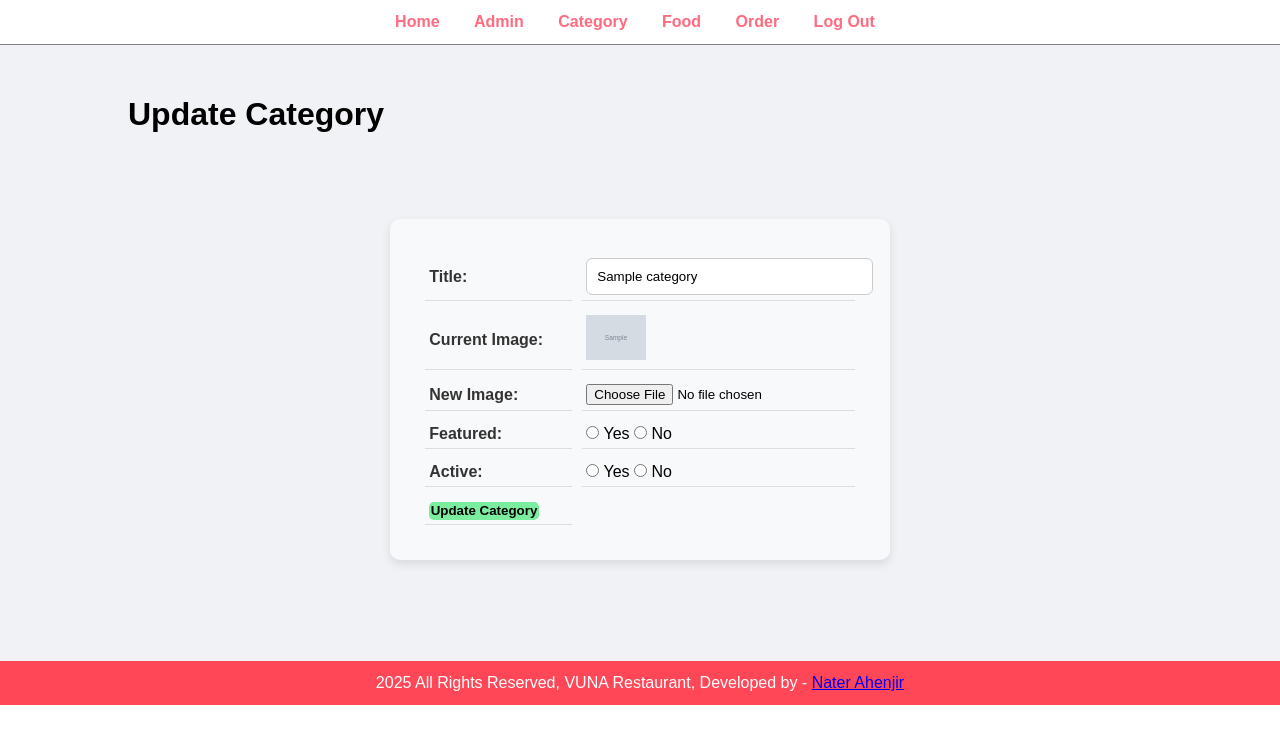
After one commit to Nater748/food-order-website, a PHP site: page /food/admin/update-category.php?id=1 in a window 1280 px wide. The commit adds this page. Shown: the top 744 px of the page. Run offline with PHP 8.4, Linux system fonts and the light colour scheme; the visitor is signed in with stand-in values (Sample User, id 1); tables that the repository leaves empty or names only in its code hold one stand-in row (values such as "Sample post"); grey boxes marked "Sample" are stand-in pictures.

Commit message:
today was hectic

```diff
--- a/admin/add-category.php
+++ b/admin/add-category.php
@@ -69,6 +69,11 @@
 
             if(isset($_FILES['image'])){
                 $image_name = $_FILES['image']['name'];
+
+            if($image_name != ""){
+
+                $ext = end(explode('.', $image_name));
+                $image_name = "Category_".rand(0000, 9999).".".$ext;
                 $ext = end(explode('.', $image_name));
                 $image_name = "Category_".rand(0000, 9999).".".$ext;
                 $source_path = $_FILES['image']['tmp_name'];
@@ -81,6 +86,7 @@
                     header('Location:' . $siteurl . 'admin/add-category.php');
                     die();
                 }
+            }
             } else {
                 $image_name = "";
             }
--- /dev/null
+++ b/admin/update-category.php
@@ -0,0 +1,153 @@
+<?php include'partials/menu.php'; ?>
+
+<div class="main-content">
+    <div class="wrapper">
+        <h1>Update Category</h1>
+        <br><br>
+
+        <?php
+            if(isset($_GET['id'])){
+                $id = $_GET['id'];
+                $sql = "SELECT * FROM category WHERE id=$id";
+                $res = mysqli_query($conn, $sql);
+                if($res == TRUE){
+                    $count = mysqli_num_rows($res);
+                    if($count == 1){
+                        $row = mysqli_fetch_assoc($res);
+                        $title = $row['title'];
+                        $current_image = $row['image_name'];
+                        $featured = $row['featured'];
+                        $active = $row['active'];
+                    } else {
+                        $_SESSION['no-category-found'] = "<div class = 'error'>Category doesn't exist.</div>";
+                        header('Location'. $siteurl . 'admin/manage-category,php');
+                    }
+                }
+            }else{
+                header('location:'. $siteurl . 'admin/manage-category.php');
+            }
+        ?>
+
+        <form action="" method="post" enctype="multipart/form-data">
+
+        <table class="tbl-30">
+            <tr>
+                <td>Title:</td>
+                <td>
+                    <input type="text" name="title" value="<?php echo $title;?>">
+                </td>
+            </tr>
+
+            <tr>
+                <td>Current Image:</td>
+                <td>
+                    <?php
+                        if($current_image != ""){
+                            ?>
+                            <img src="<?php echo $siteurl;?>images/category/<?php echo $current_image;?>" width="60px" >
+                            <?php
+                         } else {
+                            echo '<div class="error">No image uploaded</div>';
+                        }
+                    ?>
+                </td>
+            </tr>
+
+            <tr>
+                <td>New Image:</td>
+                <td>
+                    <input type="file" name="image">
+                </td>
+            </tr>
+
+            <tr>
+                <td>Featured:</td>
+                <td>
+                    <input type="radio" name="featured" value="Yes" <?php if($featured == "Yes") echo "checked"; ?>> Yes
+                    <input type="radio" name="featured" value="No" <?php if($featured == "No") echo "checked"; ?>> No
+                </td>
+            </tr>
+
+            <tr>
+                <td>Active:</td>
+                <td>
+                    <input type="radio" name="active" value="Yes" <?php if($active == "Yes") echo "checked"; ?>> Yes
+                    <input type="radio" name="active" value="No" <?php if($active == "No") echo "checked"; ?>> No
+                </td>
+            </tr>
+
+            <tr>
+                <td>
+                    <input type="hidden" name="current_image" value="<?php echo $current_image; ?>">
+                    <input type="hidden" name="id" value="<?php echo $id; ?>">
+                    <input type="submit" name="submit" value="Update Category" class="btn-secondary">
+                </td>
+            </tr>
+
+        </table>
+
+        </form>
+
+        <?php
+            if(isset($_POST['submit'])){
+                $id = $_POST['id'];
+                $current_image = $_POST['current_image'];
+                $title = $_POST['title'];
+                $featured = $_POST['featured'];
+                $active = $_POST['active'];
+
+                if(isset($_FILES['image']['name'])){
+                    $image_name = $_FILES['image']['name'];
+                    if($image_name != ""){
+                        $ext = end(explode('.', $image_name));
+                        $image_name = "Category_".rand(0000, 9999).".".$ext;
+                        $source_path = $_FILES['image']['tmp_name'];
+                        $destination_path = "../images/category/".$image_name;
+
+                        $upload = move_uploaded_file($source_path, $destination_path);
+                        if($upload == FALSE){
+                            $_SESSION['upload'] = "<div class='error'>Failed to upload new image.</div>";
+                            header('location:'. $siteurl . 'admin/manage-category.php');
+                            die();
+                        }
+
+                        if($current_image != ""){
+                            $remove_path = "../images/category/".$current_image;
+                            $remove = unlink($remove_path);
+                            if($remove == FALSE){
+                                $_SESSION['failed-remove'] = "<div class='error'>Failed to remove current image.</div>";
+                                header('location:'. $siteurl . 'admin/manage-category.php');
+                                die();
+                            }
+                        }
+                    } else {
+                        $image_name = $current_image;
+                    }
+                } else {
+                    $image_name = $current_image;
+                }
+
+                $sql2 = "UPDATE category SET
+                    title='$title',
+                    image_name='$image_name',
+                    featured='$featured',
+                    active='$active'
+                    WHERE id=$id";
+
+                $res2 = mysqli_query($conn, $sql2);
+                if($res2 == TRUE){
+                    $_SESSION['update'] = "<div class='success'>Category updated successfully.</div>";
+                    header('location:'. $siteurl . 'admin/manage-category.php');
+                } else {
+                    $_SESSION['update'] = "<div class='error'>Failed to update category.</div>";
+                    header('location:'. $siteurl . 'admin/manage-category.php');
+                }
+            }
+            ?>
+    </div>
+</div>
+
+
+
+
+<?php include 'partials/footer.php'; ?>
```
Also changed, not shown: admin/delete-category.php (added, +38 -0 lines), admin/manage-category.php (+22 -2 lines), images/category/Category_371.jpg (added), images/category/Category_5712.png (added), images/category/Category_5839.jpg (added), images/category/Category_5850.jfif (deleted), images/category/Category_6946.webp (deleted), images/category/image 5.webp (deleted).
